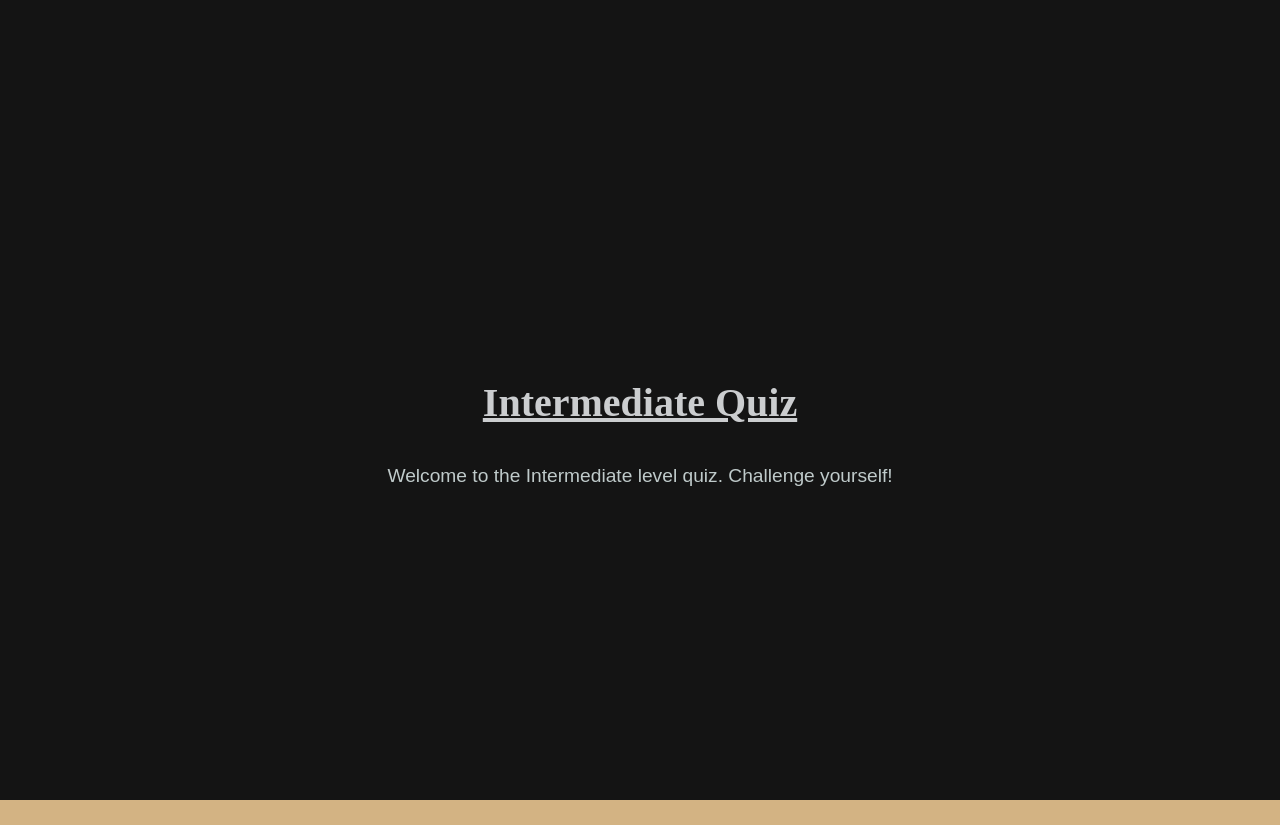
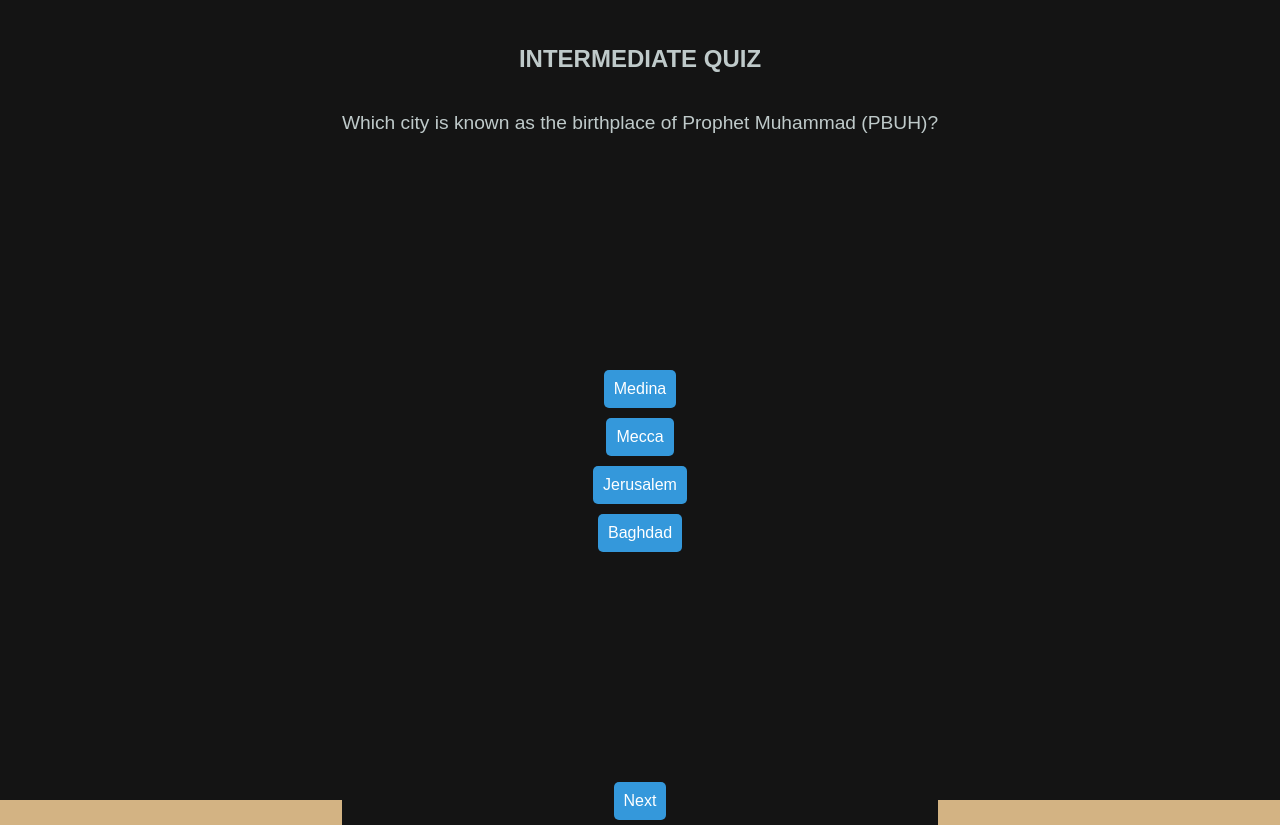
Before and after one commit to akh-mkn/Hackathon-Project-islamic-app-, a React (Create React App) app in the folder frontend/: page /islamic-quiz/intermediate in a window 1280 px wide. Before the commit the page ends 800 px from the top, so only its background shows below. Built offline with nearby package versions, Linux system fonts and the light colour scheme.

Commit message:
Completed quiz functionality with basic design for the Beginner, Intermediate and Advanced quiz.

```diff
--- a/frontend/src/components/AdvancedQuiz.js
+++ b/frontend/src/components/AdvancedQuiz.js
@@ -1,10 +1,83 @@
-import React from "react";
+import React, { useState } from "react";
+import "./Quiz.css";
 
 function AdvancedQuiz() {
+  // Question Bank
+  const advancedQuestions = [
+    {
+      question: "Which angel is responsible for bringing revelation to the Prophets?",
+      options: ["Jibreel (AS)", "Mikail (AS)", "Israfeel (AS)", "Azrael (AS)"],
+      correctAnswer: "Jibreel (AS)",
+    },
+    {
+      question: "What is the name of the Prophet Muhammad's (PBUH) mother?",
+      options: ["Aminah", "Khadijah", "Fatimah", "Haleemah"],
+      correctAnswer: "Aminah",
+    },
+    {
+      question: "Which Surah is known as the 'Heart of the Quran'?",
+      options: ["Surah Yaseen", "Surah Rahman", "Surah Mulk", "Surah Fatiha"],
+      correctAnswer: "Surah Yaseen",
+    },
+    {
+      question: "How many years did Prophet Muhammad (PBUH) spend in Mecca after receiving prophethood?",
+      options: ["13 years", "10 years", "23 years", "7 years"],
+      correctAnswer: "13 years",
+    },
+    {
+      question: "Which Prophet is mentioned the most in the Quran?",
+      options: ["Prophet Musa (AS)", "Prophet Ibrahim (AS)", "Prophet Isa (AS)", "Prophet Yusuf (AS)"],
+      correctAnswer: "Prophet Musa (AS)",
+    },
+  ];
+
+  // State Setup
+  const [currentQuestionIndex, setCurrentQuestionIndex] = useState(0);
+  const [selectedAnswer, setSelectedAnswer] = useState(null);
+  const [score, setScore] = useState(0);
+  const [showResults, setShowResults] = useState(false);
+
+  // Navigation Logic
+  const handleNextQuestion = () => {
+    if (selectedAnswer === advancedQuestions[currentQuestionIndex].correctAnswer) {
+      setScore(score + 1);
+    }
+
+    setSelectedAnswer(null);
+
+    if (currentQuestionIndex + 1 < advancedQuestions.length) {
+      setCurrentQuestionIndex(currentQuestionIndex + 1);
+    } else {
+      setShowResults(true);
+    }
+  };
+
+  // Display Current Question
   return (
-    <div style={{ textAlign: "center", marginTop: "50px" }}>
-      <h1>Advanced Quiz</h1>
-      <p>Welcome to the Advanced level quiz. Push your limits!</p>
+    <div className="quiz-container">
+      {!showResults ? (
+        <>
+          <h2>Advanced Quiz</h2>
+          <p>{advancedQuestions[currentQuestionIndex].question}</p>
+          <div>
+            {advancedQuestions[currentQuestionIndex].options.map((option, index) => (
+              <button
+                key={index}
+                onClick={() => setSelectedAnswer(option)}
+                className={selectedAnswer === option ? "selected" : ""}
+              >
+                {option}
+              </button>
+            ))}
+          </div>
+          <button onClick={handleNextQuestion}>Next</button>
+        </>
+      ) : (
+        <div>
+          <h2>Quiz Completed</h2>
+          <p>Your score: {score} / {advancedQuestions.length}</p>
+        </div>
+      )}
     </div>
   );
 }
--- a/frontend/src/components/BeginnerQuiz.js
+++ b/frontend/src/components/BeginnerQuiz.js
@@ -1,10 +1,73 @@
-import React from "react";
+import React, { useState } from "react";
+import "./Quiz.css";
 
 function BeginnerQuiz() {
+  // Question Bank
+  const beginnerQuestions = [
+    {
+      question: "What is the first pillar of Islam?",
+      options: ["Shahada", "Salah", "Zakat", "Hajj"],
+      correctAnswer: "Shahada",
+    },
+    {
+      question: "How many times do Muslims pray daily?",
+      options: ["3", "5", "7", "None"],
+      correctAnswer: "5",
+    },
+    {
+      question: "What is the holy book of Islam called?",
+      options: ["Bible", "Torah", "Quran", "Vedas"],
+      correctAnswer: "Quran",
+    },
+  ];
+
+  //State Setup
+  const [currentQuestionIndex, setCurrentQuestionIndex] = useState(0);
+  const [selectedAnswer, setSelectedAnswer] = useState(null);
+  const [score, setScore] = useState(0);
+  const [showResults, setShowResults] = useState(false);
+
+  //Navigation Logic
+  const handleNextQuestion = () => {
+    if (selectedAnswer === beginnerQuestions[currentQuestionIndex].correctAnswer) {
+      setScore(score + 1);
+    }
+
+    setSelectedAnswer(null);
+
+    if (currentQuestionIndex + 1 < beginnerQuestions.length) {
+      setCurrentQuestionIndex(currentQuestionIndex + 1);
+    } else {
+      setShowResults(true); // Gives a score out of 3
+    }
+  };
+
+  //Display Current Question
   return (
-    <div style={{ textAlign: "center", marginTop: "50px" }}>
-      <h1>Beginner Quiz</h1>
-      <p>Welcome to the Beginner level quiz. Get ready to test your knowledge!</p>
+    <div className="quiz-container">
+      {!showResults ? (
+        <>
+          <h2>Beginner Quiz</h2>
+          <p>{beginnerQuestions[currentQuestionIndex].question}</p>
+          <div>
+            {beginnerQuestions[currentQuestionIndex].options.map((option, index) => (
+              <button
+                key={index}
+                onClick={() => setSelectedAnswer(option)}
+                className={selectedAnswer === option ? "selected" : ""}
+              >
+                {option}
+              </button>
+            ))}
+          </div>
+          <button onClick={handleNextQuestion}>Next</button>
+        </>
+      ) : (
+        <div>
+          <h2>Quiz Completed</h2>
+          <p>Your score: {score} / {beginnerQuestions.length}</p>
+        </div>
+      )}
     </div>
   );
 }
--- a/frontend/src/components/IntermediateQuiz.js
+++ b/frontend/src/components/IntermediateQuiz.js
@@ -1,10 +1,73 @@
-import React from "react";
+import React, { useState } from "react";
+import "./Quiz.css";
 
 function IntermediateQuiz() {
+  // Question Bank
+  const intermediateQuestions = [
+    {
+      question: "Which city is known as the birthplace of Prophet Muhammad (PBUH)?",
+      options: ["Medina", "Mecca", "Jerusalem", "Baghdad"],
+      correctAnswer: "Mecca",
+    },
+    {
+      question: "What is the Islamic month of fasting called?",
+      options: ["Shaban", "Ramadan", "Muharram", "Safar"],
+      correctAnswer: "Ramadan",
+    },
+    {
+      question: "How many chapters (Surahs) are in the Quran?",
+      options: ["112", "114", "116", "120"],
+      correctAnswer: "114",
+    },
+  ];
+
+  // State Setup
+  const [currentQuestionIndex, setCurrentQuestionIndex] = useState(0);
+  const [selectedAnswer, setSelectedAnswer] = useState(null);
+  const [score, setScore] = useState(0);
+  const [showResults, setShowResults] = useState(false);
+
+  // Navigation Logic
+  const handleNextQuestion = () => {
+    if (selectedAnswer === intermediateQuestions[currentQuestionIndex].correctAnswer) {
+      setScore(score + 1);
+    }
+
+    setSelectedAnswer(null);
+
+    if (currentQuestionIndex + 1 < intermediateQuestions.length) {
+      setCurrentQuestionIndex(currentQuestionIndex + 1);
+    } else {
+      setShowResults(true);
+    }
+  };
+
+  // Display Current Question
   return (
-    <div style={{ textAlign: "center", marginTop: "50px" }}>
-      <h1>Intermediate Quiz</h1>
-      <p>Welcome to the Intermediate level quiz. Challenge yourself!</p>
+    <div className="quiz-container">
+      {!showResults ? (
+        <>
+          <h2>Intermediate Quiz</h2>
+          <p>{intermediateQuestions[currentQuestionIndex].question}</p>
+          <div>
+            {intermediateQuestions[currentQuestionIndex].options.map((option, index) => (
+              <button
+                key={index}
+                onClick={() => setSelectedAnswer(option)}
+                className={selectedAnswer === option ? "selected" : ""}
+              >
+                {option}
+              </button>
+            ))}
+          </div>
+          <button onClick={handleNextQuestion}>Next</button>
+        </>
+      ) : (
+        <div>
+          <h2>Quiz Completed</h2>
+          <p>Your score: {score} / {intermediateQuestions.length}</p>
+        </div>
+      )}
     </div>
   );
 }
--- /dev/null
+++ b/frontend/src/components/Quiz.css
@@ -0,0 +1,22 @@
+button {
+    margin: 5px;
+    padding: 10px;
+    background-color: #3498db;
+    color: white;
+    border: none;
+    border-radius: 5px;
+    cursor: pointer;
+  }
+
+  button:hover {
+    background-color: #2980b9;
+  }
+
+  button.selected {
+    background-color: #27ae60;
+  }
+
+  .quiz-container {
+    text-align: center;
+    margin-top: 50px;
+  }
```
